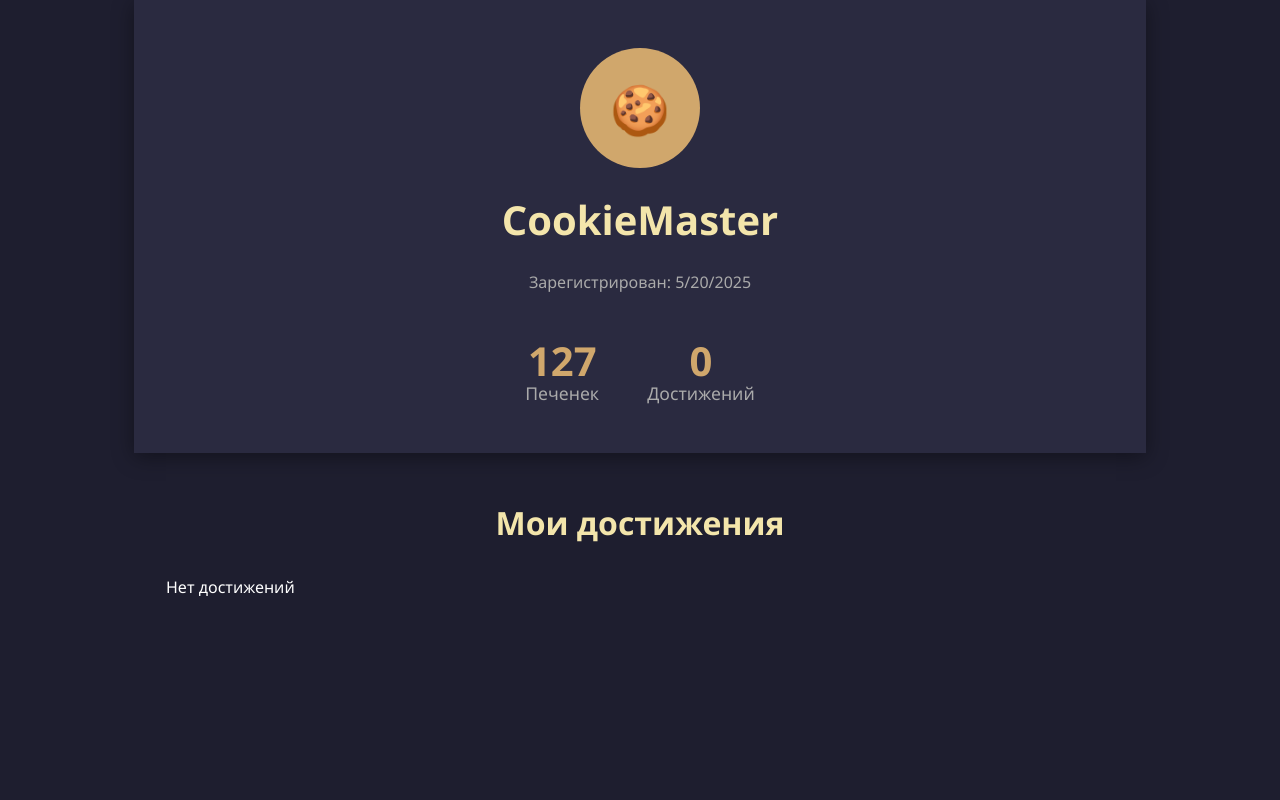
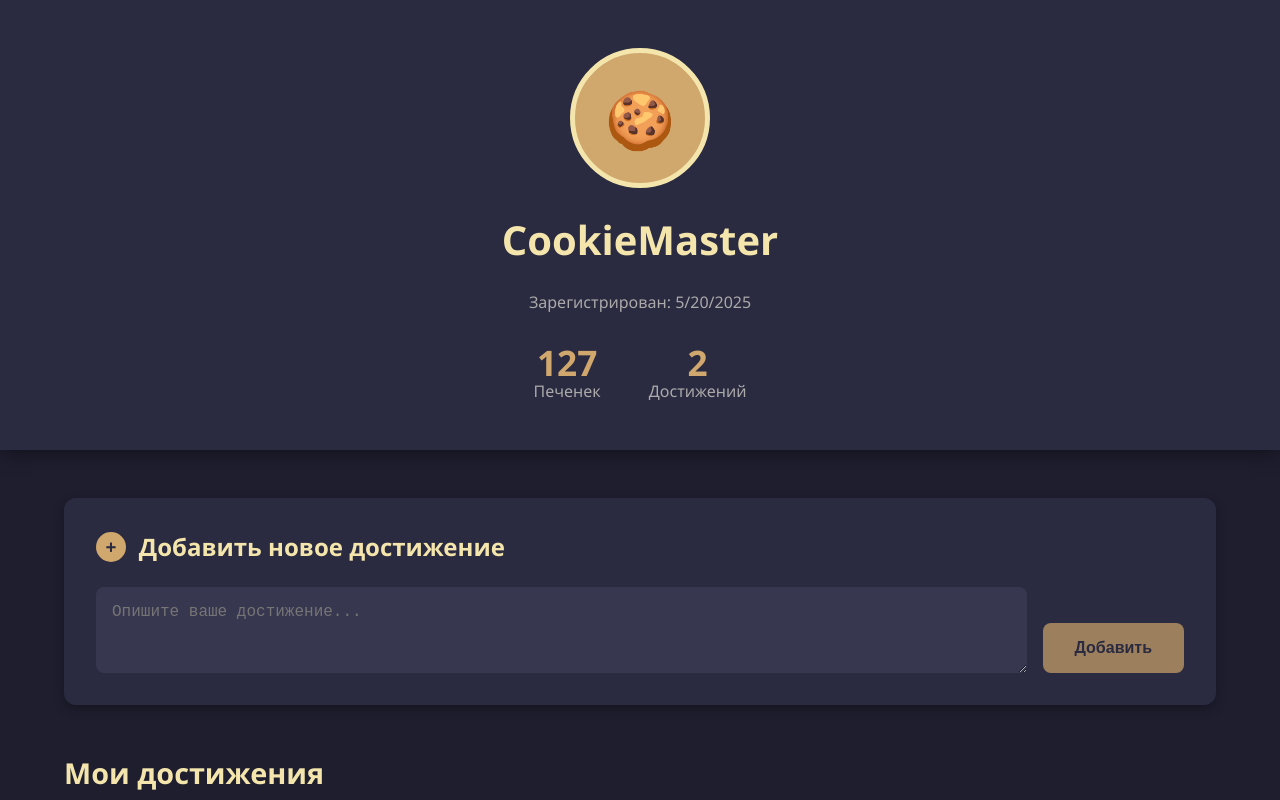
Before and after one commit to qternel/CookieJar, a React (Vite) app in the folder frontend/: page /profile in a window 1280 px wide. Shown: the top 800 px of the page. Built offline with nearby package versions, Linux system fonts and the light colour scheme.

Commit message:
Added the ability to add achievements

```diff
--- a/frontend/src/pages/Profile/Profile.css
+++ b/frontend/src/pages/Profile/Profile.css
@@ -1,35 +1,37 @@
-/* Сброс стилей и базовая настройка */
+/* Базовые сбросы */
 * {
-  box-sizing: border-box;
   margin: 0;
   padding: 0;
+  box-sizing: border-box;
 }
 
-html, body {
-  width: 100%;
-  overflow-x: hidden; /* Блокируем горизонтальный скролл */
-}
-
+/* Основные стили */
 .fullscreenProfile {
-  width: 100%;
+  width: 100vw;
   min-height: 100vh;
   background: #1e1e2f;
   color: white;
   font-family: 'Segoe UI', sans-serif;
   display: flex;
   flex-direction: column;
+  overflow-x: hidden;
 }
 
-/* Шапка профиля */
+/* Шапка профиля (на всю ширину) */
 .profileBanner {
-  width: 100%;
+  width: 100vw;
   background: #2a2a40;
-  padding: 3rem 1rem;
+  padding: 3rem 5vw;
   box-shadow: 0 4px 20px rgba(0, 0, 0, 0.4);
+  position: relative;
+  left: 50%;
+  right: 50%;
+  margin-left: -50vw;
+  margin-right: -50vw;
 }
 
 .bannerContent {
-  max-width: 1200px;
+  max-width: 1400px;
   margin: 0 auto;
   display: flex;
   flex-direction: column;
@@ -37,16 +39,45 @@ html, body {
   gap: 1.5rem;
 }
 
+/* Основное содержимое (на всю ширину) */
+.profileContent {
+  width: 100vw;
+  flex: 1;
+  padding: 3rem 5vw;
+  position: relative;
+  left: 50%;
+  right: 50%;
+  margin-left: -50vw;
+  margin-right: -50vw;
+}
+
+/* Контейнер для ограничения по ширине */
+.contentWrapper {
+  max-width: 1400px;
+  margin: 0 auto;
+}
+
+/* Секция добавления достижения */
+.addAchievementSection {
+  background: #2a2a40;
+  border-radius: 16px;
+  padding: 2.5rem;
+  margin-bottom: 3rem;
+  box-shadow: 0 6px 25px rgba(0, 0, 0, 0.5);
+  width: 100%;
+}
+
 .avatar {
-  width: 120px;
-  height: 120px;
+  width: 140px;
+  height: 140px;
   border-radius: 50%;
   background: #d0a76c;
   color: #2a2a40;
-  font-size: 3rem;
+  font-size: 3.5rem;
   display: flex;
   align-items: center;
   justify-content: center;
+  border: 5px solid #f3e5ab;
 }
 
 .profileBanner h1 {
@@ -58,13 +89,13 @@ html, body {
 .profileMeta {
   color: #aaa;
   font-size: 1rem;
-  margin-bottom: 0.5rem;
+  text-align: center;
 }
 
 .stats {
   display: flex;
   gap: 3rem;
-  margin-top: 1rem;
+  margin-top: 0.5rem;
 }
 
 .stat {
@@ -73,42 +104,143 @@ html, body {
 
 .statNumber {
   display: block;
-  font-size: 2.5rem;
+  font-size: 2.2rem;
   font-weight: bold;
   color: #d0a76c;
   line-height: 1;
 }
 
 .statLabel {
-  font-size: 1.1rem;
+  font-size: 1rem;
   color: #aaa;
 }
 
-/* Основной контент */
+/* Основное содержимое */
 .fullWidthContent {
   width: 100%;
-  padding: 3rem 1rem;
   flex: 1;
+  padding: 2rem 1rem;
+  max-width: 1200px;
+  margin: 0 auto;
 }
 
-.fullWidthContent h2 {
-  font-size: 2rem;
+/* Секция добавления достижения */
+.addAchievementSection {
+  background: #2a2a40;
+  border-radius: 12px;
+  padding: 2rem;
+  margin-bottom: 3rem;
+  box-shadow: 0 4px 12px rgba(0, 0, 0, 0.3);
+}
+
+.sectionTitle {
+  font-size: 1.5rem;
   color: #f3e5ab;
-  margin-bottom: 2rem;
-  text-align: center;
-  max-width: 1200px;
-  margin-left: auto;
-  margin-right: auto;
-  padding: 0 1rem;
+  margin-bottom: 1.5rem;
+  display: flex;
+  align-items: center;
+  gap: 0.8rem;
+}
+
+.sectionTitle::before {
+  content: "+";
+  display: flex;
+  align-items: center;
+  justify-content: center;
+  width: 30px;
+  height: 30px;
+  background: #d0a76c;
+  color: #2a2a40;
+  border-radius: 50%;
+  font-weight: bold;
+  font-size: 1.2rem;
+}
+
+.addAchievementForm {
+  display: flex;
+  flex-direction: column;
+  gap: 1.5rem;
+}
+
+.formRow {
+  display: flex;
+  gap: 1rem;
+  align-items: flex-end;
+}
+
+.achievementInput {
+  flex: 1;
+  padding: 1rem;
+  border: none;
+  border-radius: 8px;
+  font-size: 1rem;
+  background: #373750;
+  color: #fff;
+  transition: all 0.3s ease;
+  min-height: 60px;
+  resize: vertical;
+}
+
+.achievementInput:focus {
+  outline: 2px solid #d0a76c;
+  box-shadow: 0 0 0 4px rgba(208, 167, 108, 0.2);
+}
+
+.addButton {
+  padding: 1rem 2rem;
+  background: #d0a76c;
+  color: #2a2a40;
+  border: none;
+  border-radius: 8px;
+  font-size: 1rem;
+  font-weight: 600;
+  cursor: pointer;
+  transition: all 0.3s ease;
+  white-space: nowrap;
+  height: 50px;
+}
+
+.addButton:hover:not(:disabled) {
+  background: #c29555;
+  transform: translateY(-2px);
+  box-shadow: 0 4px 8px rgba(0, 0, 0, 0.2);
+}
+
+.addButton:disabled {
+  opacity: 0.7;
+  cursor: not-allowed;
+}
+
+.errorMessage {
+  color: #f87171;
+  font-size: 0.9rem;
+  margin-top: -1rem;
+  padding: 0.5rem 1rem;
+  background: rgba(248, 113, 113, 0.1);
+  border-radius: 6px;
+}
+
+/* Секция достижений */
+.achievementsSection {
+  margin-top: 1rem;
+}
+
+.achievementsHeader {
+  display: flex;
+  align-items: center;
+  gap: 1rem;
+  margin-bottom: 1.5rem;
+}
+
+.achievementsHeader h2 {
+  font-size: 1.8rem;
+  color: #f3e5ab;
 }
 
 .achievementsContainer {
   display: grid;
   grid-template-columns: repeat(auto-fill, minmax(300px, 1fr));
   gap: 1.5rem;
-  max-width: 1200px;
-  margin: 0 auto;
-  padding: 0 1rem;
 }
 
 .achievementTile {
@@ -133,36 +265,53 @@ html, body {
 }
 
 .achievementText h3 {
-  font-size: 1.3rem;
+  font-size: 1.2rem;
   margin-bottom: 0.5rem;
 }
 
 .achievementText p {
   color: #aaa;
-  font-size: 0.95rem;
+  font-size: 0.9rem;
+}
+
+.noAchievements {
+  text-align: center;
+  padding: 3rem;
+  color: #aaa;
+  font-size: 1.1rem;
+  grid-column: 1 / -1;
+}
+
+/* Анимация загрузки */
+@keyframes pulse {
+  0% { opacity: 0.6; }
+  50% { opacity: 1; }
+  100% { opacity: 0.6; }
+}
+
+.addButton[disabled] {
+  animation: pulse 1.5s infinite;
 }
 
 /* Адаптивность */
+@media (max-width: 1200px) {
+  .profileBanner, .profileContent {
+    padding: 3rem 3vw;
+  }
+}
+
 @media (max-width: 768px) {
-  .achievementsContainer {
-    grid-template-columns: 1fr;
+  .avatar {
+    width: 120px;
+    height: 120px;
+    font-size: 3rem;
   }
 
-  .profileBanner {
-    padding: 2rem 1rem;
+  .profileBanner h1 {
+    font-size: 2rem;
   }
 
-  .avatar {
-    width: 100px;
-    height: 100px;
-    font-size: 2.5rem;
-  }
-
-  .stats {
-    gap: 2rem;
-  }
-
-  .statNumber {
-    font-size: 2rem;
+  .addAchievementSection {
+    padding: 1.8rem;
   }
 }
--- a/frontend/src/pages/Profile/Profile.jsx
+++ b/frontend/src/pages/Profile/Profile.jsx
@@ -1,36 +1,64 @@
-import { useEffect, useState } from "react"; // TODO: Добавить axios при подключении бэкенда
+import { useState } from "react";
 import "./Profile.css";
 
 export default function Profile() {
-  // TODO: Заменить моковые данные на запрос к бэкенду
+  // Состояние профиля
   const [profileData, setProfileData] = useState({
     login: "CookieMaster",
     cookies: 127,
-    joinDate: "2025-05-20T14:30:00Z", // TODO: Получать с бэкенда
-    achievements: [] // TODO: Получать с бэкенда
+    joinDate: "2025-05-20T14:30:00Z",
+    achievements: [
+      { id: 1, description: "Первая печенька", date: "2025-05-21" },
+      { id: 2, description: "Недельный streak", date: "2025-05-28" }
+    ]
   });
 
-  // TODO: Раскомментировать и настроить при подключении бэкенда
-  /*
-  useEffect(() => {
-    const fetchProfile = async () => {
+  // Состояние для формы
+  const [newAchievement, setNewAchievement] = useState("");
+  const [isAdding, setIsAdding] = useState(false);
+  const [error, setError] = useState("");
+
+  const handleAddAchievement = async (e) => {
+    e.preventDefault();
+
+    if (!newAchievement.trim()) {
+      setError("Пожалуйста, опишите достижение");
+      return;
+    }
+
+    setIsAdding(true);
+
     try {
-        const response = await axios.get('/api/profile', {
-          withCredentials: true
-        });
-        setProfileData(response.data);
-      } catch (error) {
-        console.error('Ошибка загрузки профиля:', error);
+      // TODO: Заменить на реальный запрос к бэкенду
+      console.log("Отправка достижения:", { description: newAchievement });
+
+      // Моковая обработка (удалить при подключении бэкенда)
+      await new Promise(resolve => setTimeout(resolve, 800));
+
+      const newAchievementObj = {
+        id: Date.now(),
+        description: newAchievement,
+        date: new Date().toLocaleDateString()
+      };
+
+      setProfileData(prev => ({
+        ...prev,
+        achievements: [newAchievementObj, ...prev.achievements]
+      }));
+
+      setNewAchievement("");
+      setError("");
+    } catch (err) {
+      setError("Ошибка при добавлении");
+      console.error(err);
+    } finally {
+      setIsAdding(false);
     }
   };
 
-    fetchProfile();
-  }, []);
-  */
-
   return (
     <div className="fullscreenProfile">
-      {/* Шапка профиля */}
+      {/* Шапка профиля (на всю ширину) */}
       <div className="profileBanner">
         <div className="bannerContent">
           <div className="avatar">🍪</div>
@@ -53,13 +81,46 @@ export default function Profile() {
         </div>
       </div>
 
-      {/* Основной контент */}
-      <div className="fullWidthContent">
+      {/* Основное содержимое (на всю ширину) */}
+      <div className="profileContent">
+        <div className="contentWrapper">
+          {/* Секция добавления достижения */}
+          <div className="addAchievementSection">
+            <h2 className="sectionTitle">Добавить новое достижение</h2>
+            <form onSubmit={handleAddAchievement} className="addAchievementForm">
+              <div className="formRow">
+                <textarea
+                  value={newAchievement}
+                  onChange={(e) => {
+                    setNewAchievement(e.target.value);
+                    setError("");
+                  }}
+                  placeholder="Опишите ваше достижение..."
+                  className="achievementInput"
+                  disabled={isAdding}
+                  rows="3"
+                />
+                <button
+                  type="submit"
+                  className="addButton"
+                  disabled={isAdding || !newAchievement.trim()}
+                >
+                  {isAdding ? "Добавляем..." : "Добавить"}
+                </button>
+              </div>
+              {error && <div className="errorMessage">{error}</div>}
+            </form>
+          </div>
+
+          {/* Секция списка достижений */}
+          <div className="achievementsSection">
+            <div className="achievementsHeader">
               <h2>Мои достижения</h2>
+            </div>
             <div className="achievementsContainer">
               {profileData.achievements.length > 0 ? (
-            profileData.achievements.map((achievement, i) => (
-              <div key={i} className="achievementTile">
+                profileData.achievements.map((achievement) => (
+                  <div key={achievement.id} className="achievementTile">
                     <div className="achievementEmoji">🏆</div>
                     <div className="achievementText">
                       <h3>{achievement.description}</h3>
@@ -68,8 +129,10 @@ export default function Profile() {
                   </div>
                 ))
               ) : (
-            <p className="noAchievements">Нет достижений</p>
+                <p className="noAchievements">Пока нет достижений</p>
               )}
+            </div>
+          </div>
         </div>
       </div>
     </div>
```
Lines whose indentation alone changed are shown as unchanged.
